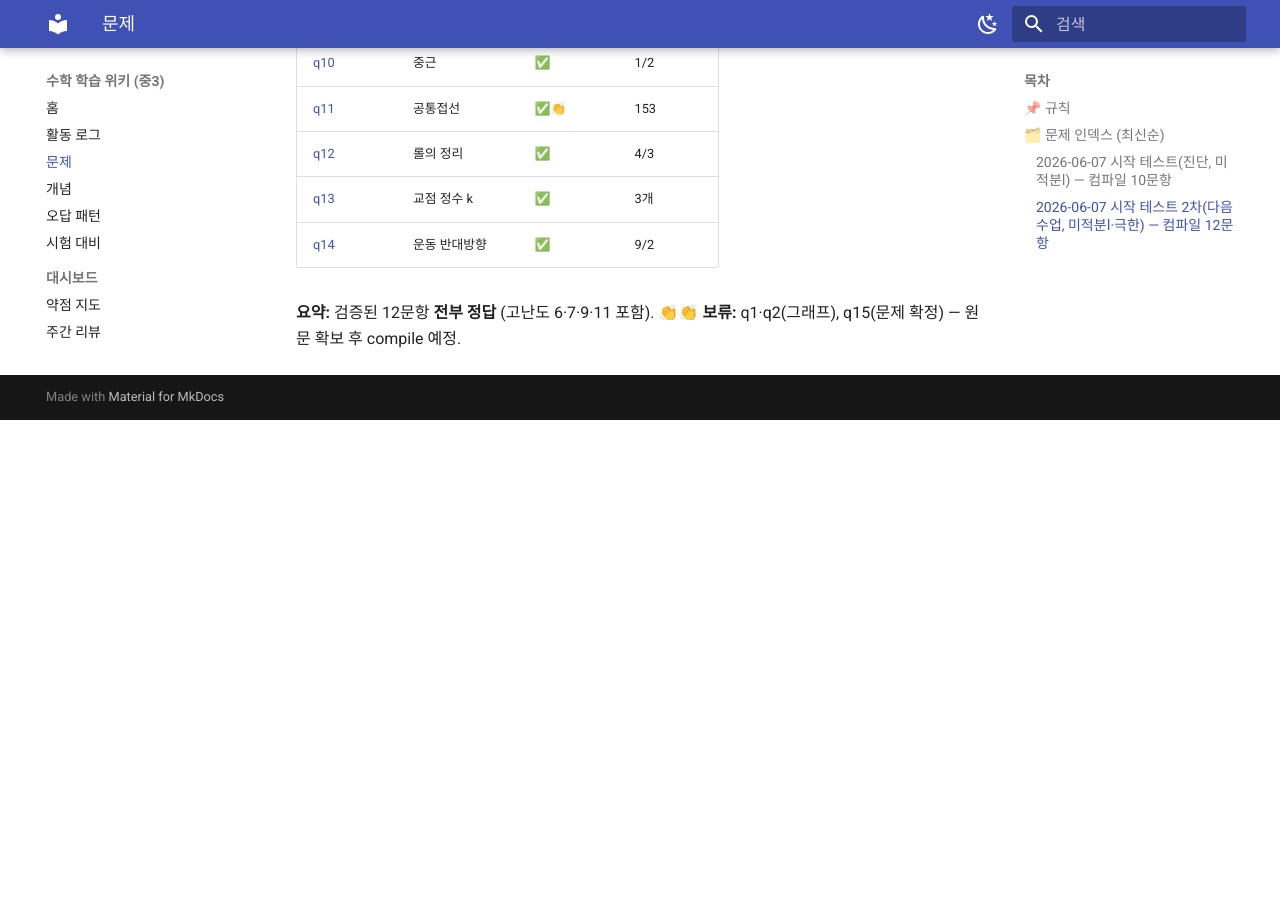
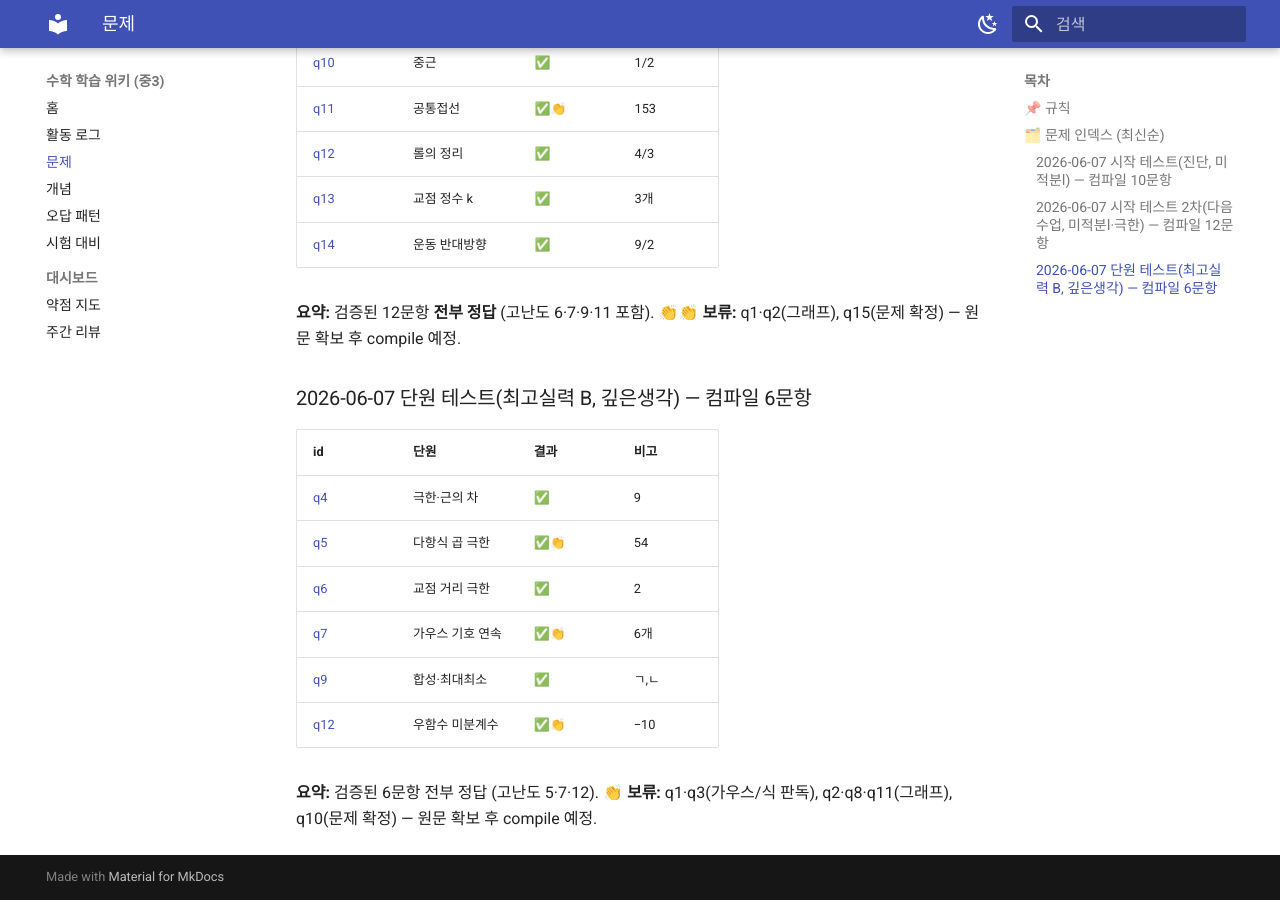
Before and after one commit to fabelian/math-learning-wiki, an MkDocs documentation site: the page built from wiki/problems/README.md, in a window 1280 px wide and 900 px high, scrolled down 1538 px. Built offline with MkDocs 1.6.1 and Material for MkDocs 9.7.7, drawn with Linux system fonts in a browser that asks for light colours; before the commit the page ends 1958 px from its top, so only the background shows below that.

Commit message:
compile: 단원테스트(최고실력 B, 깊은생각) 12문항
- 새 원본 등록(2026-06-07-단원테스트-최고실력B)
- 검증 6문항(q4·q5·q6·q7·q9·q12) 전부 정답 → 문제 페이지 컴파일
- 가우스기호/그래프/문제확정 필요 6문항 보류
- 인덱스·약점지도·로그·홈 갱신 (누적 검증 28문항 전원 정답)

Co-Authored-By: Claude Opus 4.8 (1M context) <noreply@anthropic.com>

````diff
--- a/wiki/dashboard/weakness-map.md
+++ b/wiki/dashboard/weakness-map.md
@@ -8,10 +8,12 @@
 
 ## 🧭 진단 총평 (1차 + 2차)
 
-- **1차 시험:** 검증 10문항 전부 정답 (보류 q2·q11)
-- **2차 시험(다음 수업, 극한 중심):** 검증 **12문항 전부 정답** (보류 q1·q2·q15)
-- **합계: 검증된 22문항 전원 정답** — 고난도(1차 q5·q7·q9·q12, 2차 q6·q7·q9·q11) 포함. 👏👏
+- **1차 시작테스트:** 검증 10문항 전부 정답 (보류 q2·q11)
+- **2차 시작테스트(다음 수업, 극한):** 검증 12문항 전부 정답 (보류 q1·q2·q15)
+- **3차 단원테스트(최고실력 B):** 검증 6문항 전부 정답 (보류 q1·q2·q3·q8·q10·q11)
+- **합계: 검증된 28문항 전원 정답** — 고난도 다수 포함. 👏👏👏
 - **확정된 약점 없음.** 사소한 습관 한 가지(최종 부호 확인)만 관찰됨.
+- 보류 문항이 누적 중(주로 그래프·가우스기호 사진 판독). 선명 사진 확보 시 compile 예정.
 
 ## 🔎 확인/주의 항목 (확정 오답 아님)
 
--- a/wiki/log.md
+++ b/wiki/log.md
@@ -14,6 +14,7 @@
 - 2026-06-07 --:-- | update | concepts | 학습자 트랙 반영(중3/선행 미적분Ⅰ 진행). 단원 구조를 공통수학1·2/대수/미적분Ⅰ 기준으로 재정리.
 - 2026-06-07 --:-- | decompile | q2, q11 | 원문 판독 불가로 두 문제 컴파일 보류. wiki 페이지 제거(원본 sources 보존), 참조·집계 정리. 컴파일 문제 10건으로 갱신.
 - 2026-06-07 --:-- | compile | 2026-06-07-시작테스트2(q1~q15) | 2회차(다음 수업) 진단, 극한 중심 15문항. 검증 12문항(q3~q14) 전부 정답. q1·q2(그래프)·q15(문제확정) 보류. 개념 2종 추가(함수의극한, 평균값정리). (PII 제외)
+- 2026-06-08 --:-- | compile | 2026-06-07-단원테스트-최고실력B(q1~q12) | 단원테스트(깊은생각) 12문항. 검증 6문항(q4·q5·q6·q7·q9·q12) 전부 정답. q1·q3(가우스/식)·q2·q8·q11(그래프)·q10(문제확정) 보류. 누적 검증 28문항 전원 정답. (PII 제외)
 ```
 
 <!-- 이 아래로 compile/lint/query 활동을 한 줄씩 추가하세요. -->
--- a/wiki/problems/README.md
+++ b/wiki/problems/README.md
@@ -47,3 +47,16 @@
 
 **요약:** 검증된 12문항 **전부 정답** (고난도 6·7·9·11 포함). 👏👏
 **보류:** q1·q2(그래프), q15(문제 확정) — 원문 확보 후 compile 예정.
+
+### 2026-06-07 단원 테스트(최고실력 B, 깊은생각) — 컴파일 6문항
+| id | 단원 | 결과 | 비고 |
+|----|------|------|------|
+| [q4](2026-06-07-ut-q4.md) | 극한·근의 차 | ✅ | 9 |
+| [q5](2026-06-07-ut-q5.md) | 다항식 곱 극한 | ✅👏 | 54 |
+| [q6](2026-06-07-ut-q6.md) | 교점 거리 극한 | ✅ | 2 |
+| [q7](2026-06-07-ut-q7.md) | 가우스 기호 연속 | ✅👏 | 6개 |
+| [q9](2026-06-07-ut-q9.md) | 합성·최대최소 | ✅ | ㄱ,ㄴ |
+| [q12](2026-06-07-ut-q12.md) | 우함수 미분계수 | ✅👏 | −10 |
+
+**요약:** 검증된 6문항 전부 정답 (고난도 5·7·12). 👏
+**보류:** q1·q3(가우스/식 판독), q2·q8·q11(그래프), q10(문제 확정) — 원문 확보 후 compile 예정.
````
Also changed, not shown: sources/2026/06/2026-06-07-단원테스트-최고실력B.md (added, +41 -0 lines), sources/index.md (+1 -0 lines), wiki/index.md (+4 -4 lines), wiki/problems/2026-06-07-ut-q12.md (added, +30 -0 lines), wiki/problems/2026-06-07-ut-q4.md (added, +29 -0 lines), wiki/problems/2026-06-07-ut-q5.md (added, +30 -0 lines), wiki/problems/2026-06-07-ut-q6.md (added, +29 -0 lines), wiki/problems/2026-06-07-ut-q7.md (added, +29 -0 lines), wiki/problems/2026-06-07-ut-q9.md (added, +31 -0 lines).
